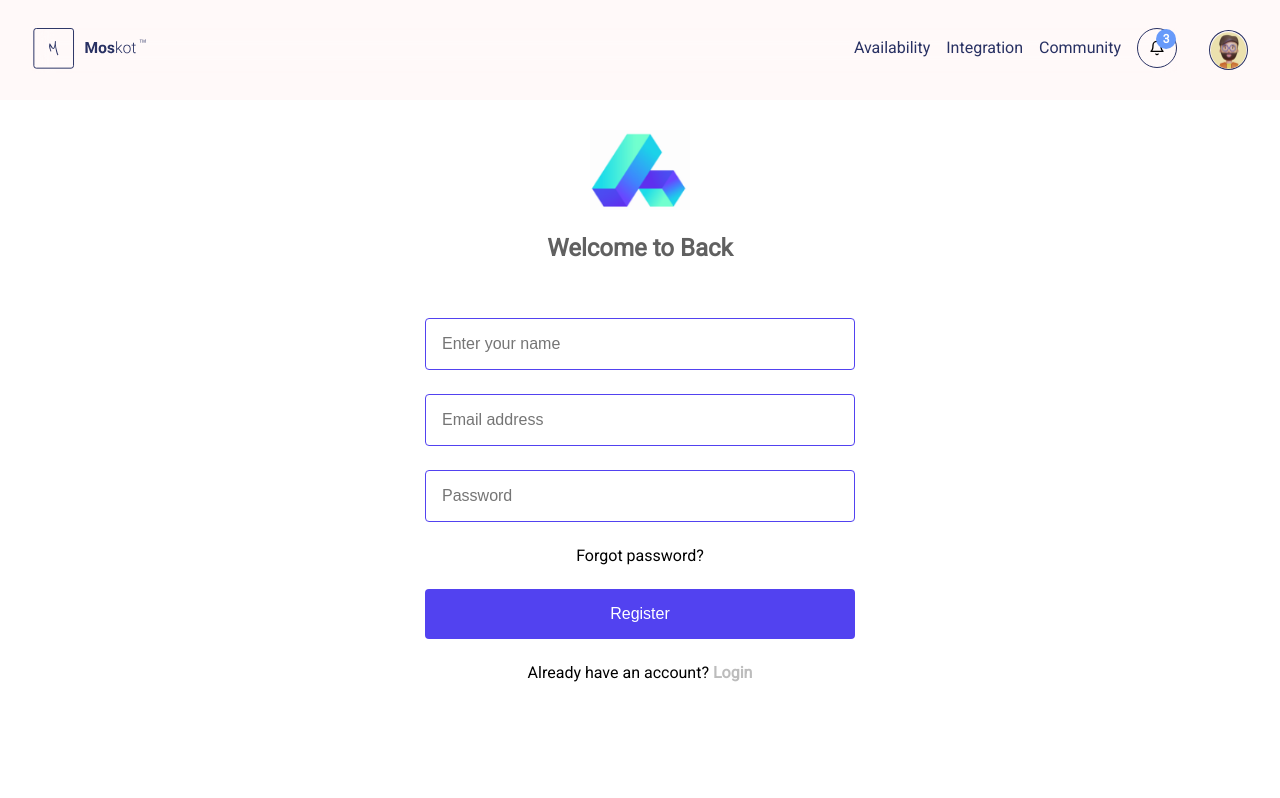
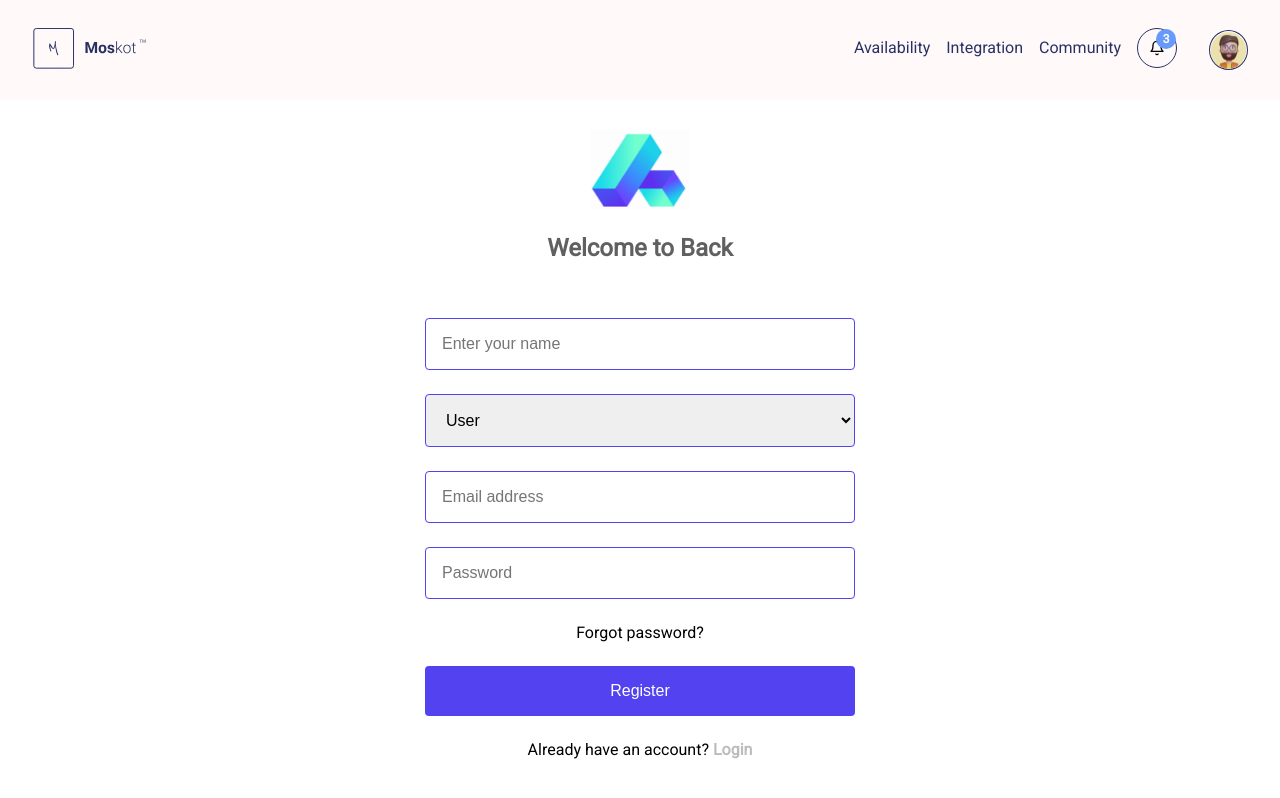
Before and after one commit to sumon-chandra/moskot, a Next.js app: page / in a window 1280 px wide. Both pictures are taken after a click on the element "Sign up". Shown: the top 798 px of the page. Built offline with nearby package versions, Linux system fonts and the light colour scheme.

Commit message:
add select in the register form

```diff
--- a/src/app/login.module.scss
+++ b/src/app/login.module.scss
@@ -37,7 +37,8 @@
 				display: flex;
 				flex-direction: column;
 				gap: 24px;
-				input {
+				input,
+				select {
 					border-radius: 4px;
 					border: 1px solid #5242f0;
 					padding: 16px;
--- a/src/app/page.tsx
+++ b/src/app/page.tsx
@@ -13,11 +13,13 @@ export interface UserData {
 	name?: { value: string };
 	email: { value: string };
 	password: { value: string };
+	role: string;
 }
 
 const LoginPage = () => {
 	const [variant, setVariant] = useState<"login" | "register">("login");
 	const [isLoading, setIsLoading] = useState(false);
+	const [userRole, setUserRole] = useState("user");
 	const [registerUser] = useRegisterUserMutation();
 	const [loginUser] = useLoginUserMutation();
 	const router = useRouter();
@@ -39,6 +41,7 @@ const LoginPage = () => {
 			name: target.name?.value!,
 			email: target.email?.value,
 			password: target.password?.value,
+			role: userRole,
 		};
 		registerUser(user)
 			.then((res: any) => {
@@ -83,30 +86,19 @@ const LoginPage = () => {
 				<h4>
 					Welcome to <span>Back</span>
 				</h4>
-				<form
-					onSubmit={variant === "login" ? handleLogin : handleRegister}
-					className={classes.main__loginBox__form}
-				>
+				<form onSubmit={variant === "login" ? handleLogin : handleRegister} className={classes.main__loginBox__form}>
 					<div className={classes.main__loginBox__form__inputs}>
 						{variant === "register" && (
-							<input
-								type="text"
-								name="name"
-								placeholder="Enter your name"
-							/>
+							<>
+								<input type="text" name="name" placeholder="Enter your name" />
+								<select name="role" disabled={isLoading} onChange={e => setUserRole(e.target.value)}>
+									<option value="user">User</option>
+									<option value="admin">Admin</option>
+								</select>
+							</>
 						)}
-						<input
-							type="email"
-							name="email"
-							placeholder="Email address"
-							disabled={isLoading}
-						/>
-						<input
-							type="password"
-							name="password"
-							placeholder="Password"
-							disabled={isLoading}
-						/>
+						<input type="email" name="email" placeholder="Email address" disabled={isLoading} />
+						<input type="password" name="password" placeholder="Password" disabled={isLoading} />
 					</div>
 					<p>Forgot password?</p>
 					<button type="submit" disabled={isLoading}>
@@ -116,13 +108,11 @@ const LoginPage = () => {
 				<div className={classes.main__loginBox__toggle}>
 					{variant === "login" ? (
 						<div>
-							Don't have an account?{" "}
-							<span onClick={toggleVariant}>Sign up</span>
+							Don't have an account? <span onClick={toggleVariant}>Sign up</span>
 						</div>
 					) : (
 						<div>
-							Already have an account?{" "}
-							<span onClick={toggleVariant}>Login</span>
+							Already have an account? <span onClick={toggleVariant}>Login</span>
 						</div>
 					)}
 				</div>
--- a/src/app/redux/types.ts
+++ b/src/app/redux/types.ts
@@ -10,4 +10,5 @@ export interface RegisterUserProps {
     name?: string;
     email: string;
     password: string;
+    role?: string;
 }
```
